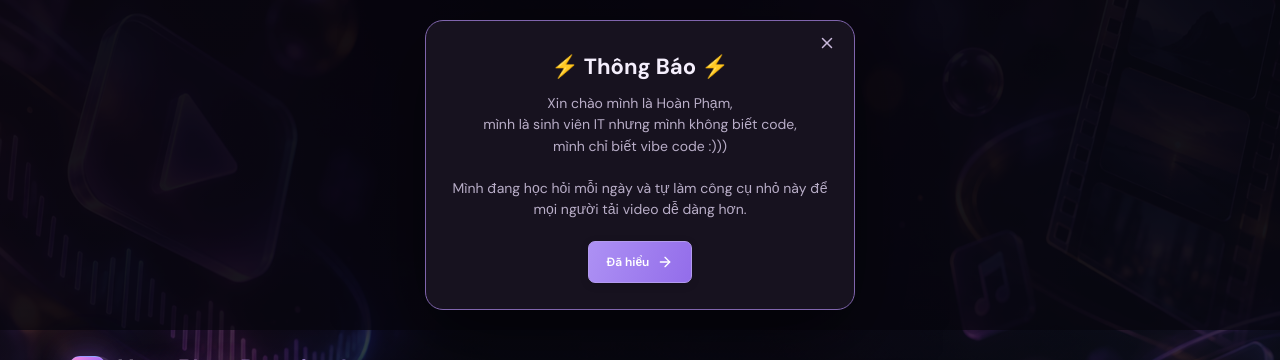
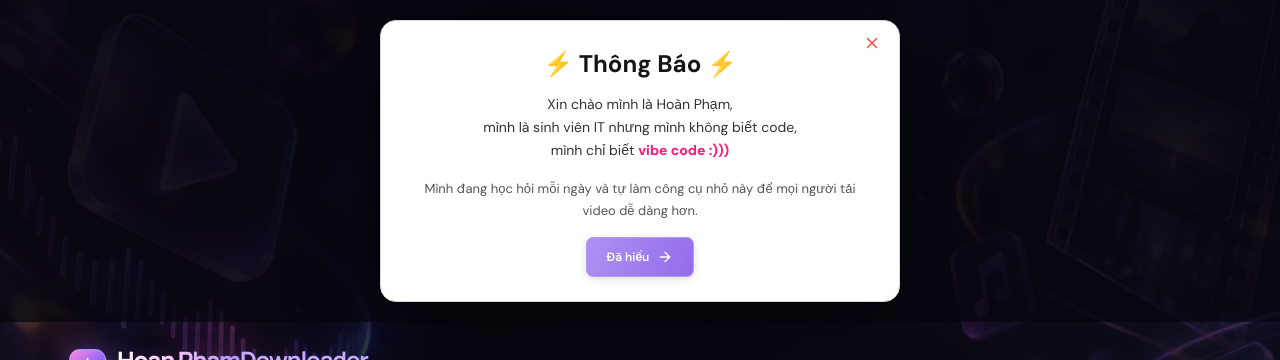
Before and after one commit to hoanphamkid/dowloaderH, a React (Vite) app in the folder client/: page / in a window 1280 px wide. Shown: the top 360 px of the page. Built offline with nearby package versions, Linux system fonts and the light colour scheme; no server answers.

Commit message:
Match welcome notice visual style

```diff
--- a/client/src/App.jsx
+++ b/client/src/App.jsx
@@ -202,9 +202,9 @@ export default function App() {
         <div className="welcome-backdrop" role="presentation" onMouseDown={() => setShowNotice(false)}>
           <section className="welcome-modal" role="dialog" aria-modal="true" aria-labelledby="welcome-title" onMouseDown={(event) => event.stopPropagation()}>
             <button className="welcome-close" onClick={() => setShowNotice(false)} aria-label="Đóng thông báo"><X size={18} /></button>
-            <h2 id="welcome-title">⚡ Thông Báo ⚡</h2>
-            <p className="welcome-intro">Xin chào mình là Hoàn Phạm,<br />mình là sinh viên IT nhưng mình không biết code,<br />mình chỉ biết vibe code :)))</p>
-            <p>Mình đang học hỏi mỗi ngày và tự làm công cụ nhỏ này để mọi người tải video dễ dàng hơn.</p>
+            <h2 id="welcome-title"><span>⚡</span> Thông Báo <span>⚡</span></h2>
+            <p className="welcome-intro">Xin chào mình là Hoàn Phạm,<br />mình là sinh viên IT nhưng mình không biết code,<br />mình chỉ biết <strong>vibe code :)))</strong></p>
+            <p className="welcome-note">Mình đang học hỏi mỗi ngày và tự làm công cụ nhỏ này để mọi người tải video dễ dàng hơn.</p>
             <button className="primary welcome-button" onClick={() => setShowNotice(false)}>Đã hiểu <ArrowRight size={16} /></button>
           </section>
         </div>
--- a/client/src/styles.css
+++ b/client/src/styles.css
@@ -1369,12 +1369,14 @@ footer button {
   }
 }
 .welcome-backdrop { position: fixed; inset: 0; z-index: 60; display: grid; place-items: center; padding: 20px; background: rgba(8,6,14,.72); backdrop-filter: blur(6px); }
-.welcome-modal { position: relative; width: min(430px,100%); display: flex; flex-direction: column; align-items: center; gap: 12px; padding: 32px 26px 26px; border: 1px solid #8065ad; border-radius: 18px; background: #17121f; color: #f4eefc; text-align: center; box-shadow: 0 24px 80px #0008; }
-.welcome-modal > svg { color: #bda0ff; }
-.welcome-modal h2 { margin: 0; font-size: 22px; line-height: 1.25; }
-.welcome-modal p { margin: 0 0 8px; color: #b9aec8; font-size: 14px; line-height: 1.55; }
-.welcome-close { position: absolute; top: 12px; right: 12px; color: #c9b8db; }
-.welcome-button { min-height: 42px; padding: 10px 18px; display: inline-flex; align-items: center; gap: 8px; }
+.welcome-modal { position: relative; width: min(520px,100%); display: flex; flex-direction: column; align-items: center; gap: 12px; padding: 28px 26px 24px; border: 1px solid #d8d8d8; border-radius: 16px; background: #fff; color: #151515; text-align: center; box-shadow: 0 24px 80px #0008; }
+.welcome-modal h2 { margin: 0 0 2px; font-size: 24px; line-height: 1.25; }
+.welcome-modal h2 span { color: #ff6a2a; }
+.welcome-modal p { margin: 0 0 4px; color: #333; font-size: 14px; line-height: 1.65; }
+.welcome-intro strong { color: #ff1678; }
+.welcome-note { color: #555 !important; font-size: 13px !important; }
+.welcome-close { position: absolute; top: 12px; right: 12px; color: #ff4b4b; }
+.welcome-button { min-height: 40px; padding: 9px 20px; display: inline-flex; align-items: center; gap: 8px; }
 
 .input-help,
 .trust-row,
```
